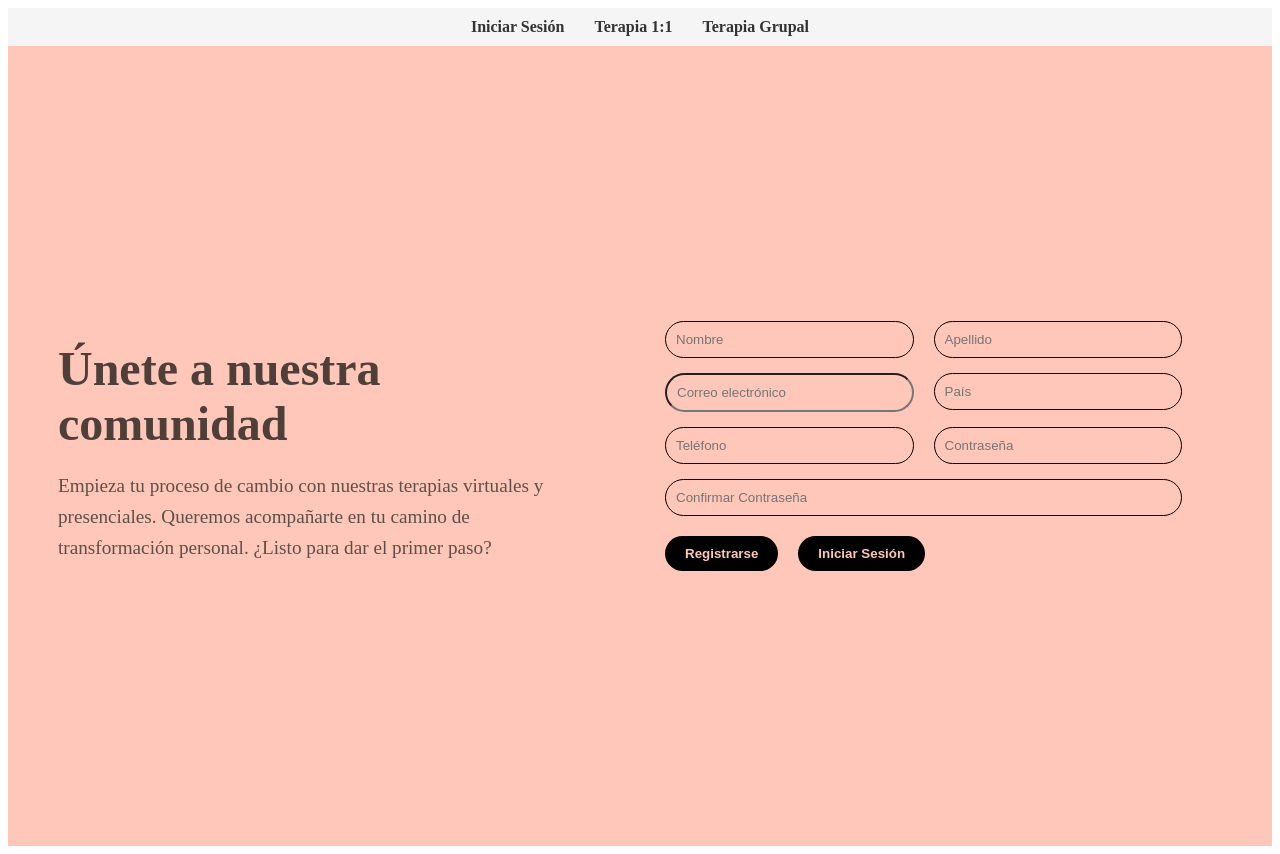
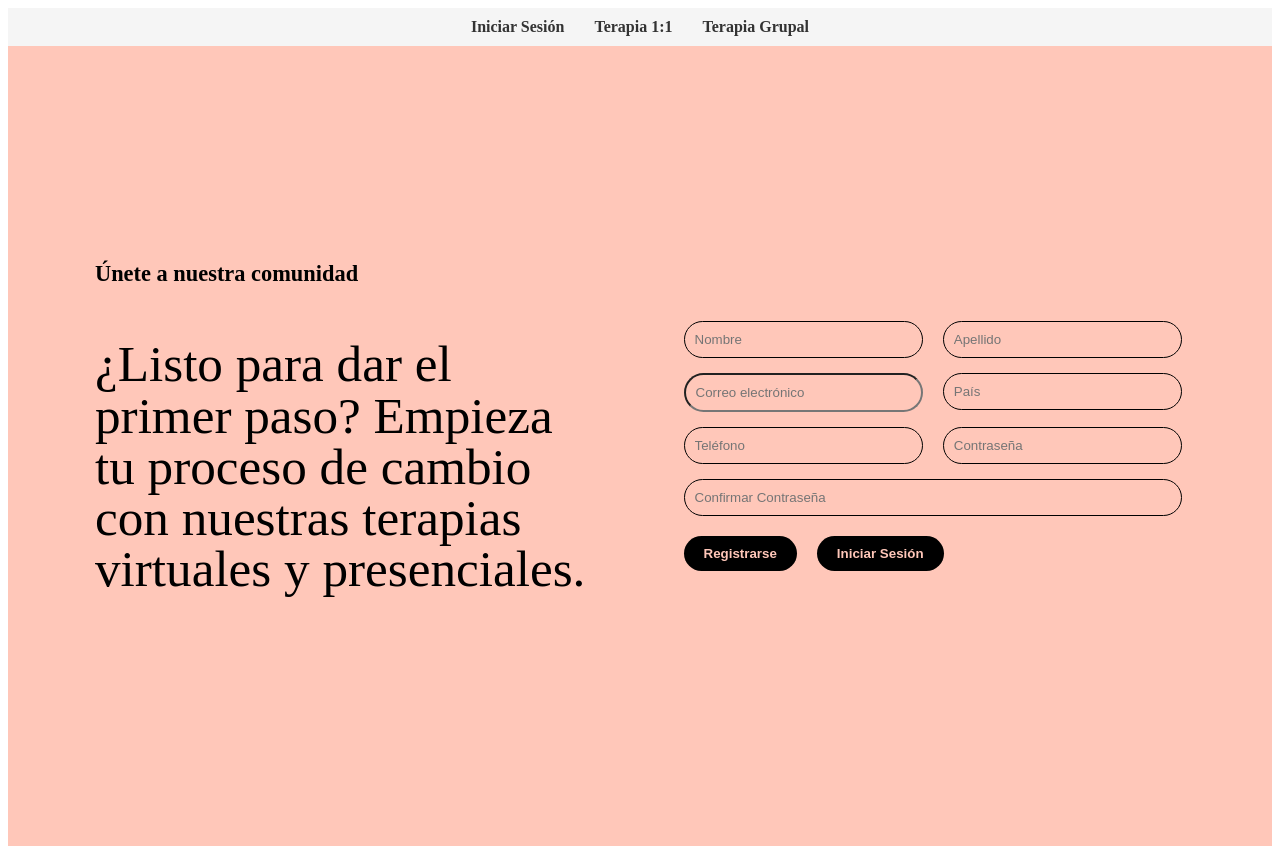
Before and after one commit to EsneiderCdD/4Geeks, a React (Vite) app: page / in a window 1280 px wide. Built offline with nearby package versions, Linux system fonts and the light colour scheme.

Commit message:
...absolver rutas con estados UI UX de estados

```diff
--- a/src/components/Landing.jsx
+++ b/src/components/Landing.jsx
@@ -101,14 +101,15 @@ const Landing = () => {
       }}
     >
       {/* Sección Izquierda: Texto de invitación */}
-      <div style={{ flex: 1, marginRight: '50px' }}>
-        <h1 style={{ fontSize: '3rem', marginBottom: '20px', color: '#4E4039' }}>
+      <div style={{ flex: 1, marginRight: '50px', marginLeft: '37px'}}>
+        <h1 style={{ fontSize: '1.4rem', marginBottom: '50px', color: 'black', }}>
           Únete a nuestra comunidad
         </h1>
-        <p style={{ fontSize: '1.2rem', lineHeight: '1.6', color: '#5C5048' }}>
+        <p style={{ fontSize: '3.2rem', lineHeight: '1', color: 'black' }}>
+          ¿Listo para dar el primer paso?
           Empieza tu proceso de cambio con nuestras terapias virtuales y presenciales.
-          Queremos acompañarte en tu camino de transformación personal.
-          ¿Listo para dar el primer paso?
+
+
         </p>
       </div>
 
--- a/src/index.css
+++ b/src/index.css
@@ -1,4 +1,4 @@
 * {
-    /* border:  dotted red 1px ; */
+    /*border:  dotted red 1px ;*/
     box-sizing: border-box;
 }
```
